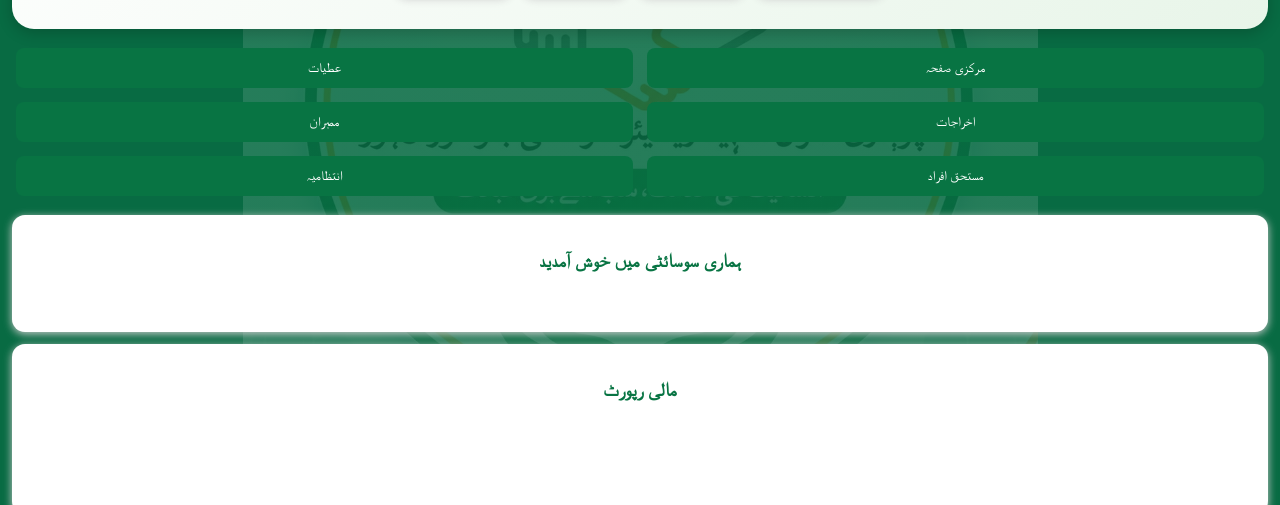
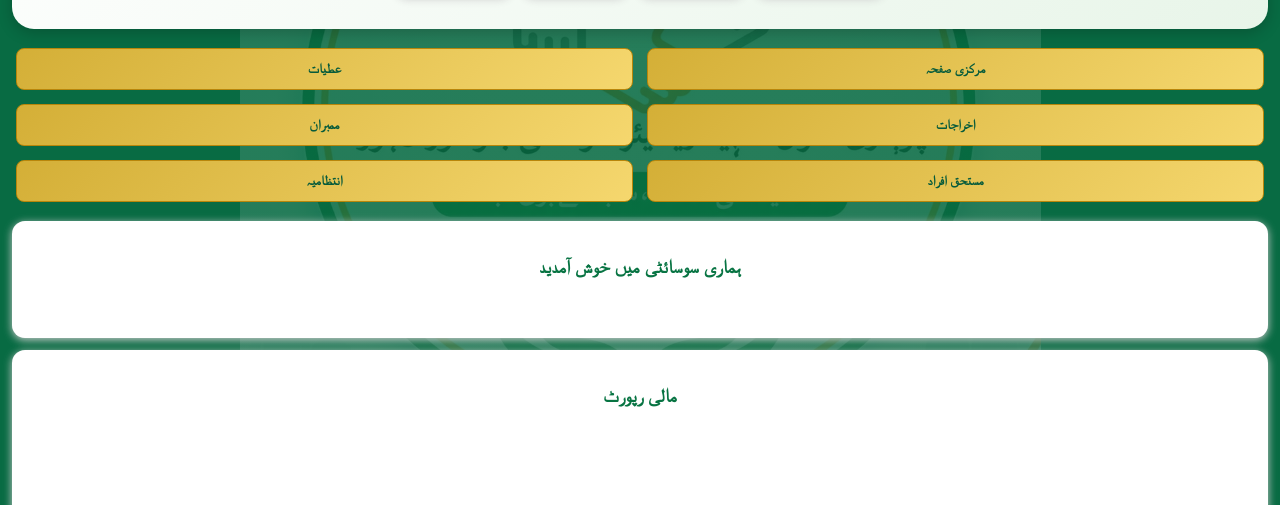
Before and after one commit to chaudhryimranwelfer/chaudhry-imran-welfare-app, a plain HTML site: page index.html in a window 1280 px wide. Shown: the part 295-800 px from the top of the page. Drawn offline with Linux system fonts and the light colour scheme.

Commit message:
Update index.html

```diff
--- a/index.html
+++ b/index.html
@@ -16,7 +16,7 @@ h3{color:#087443}
 .cards{display:grid;grid-template-columns:1fr 1fr;gap:10px}
 .stat{border-right:5px solid #087443}
 .stat h2{color:#087443}
-button{background:#087443;color:white;border:0;padding:12px;border-radius:8px;margin:4px}
+button{background:linear-gradient(135deg,#d4af37,#f5d76e);color:#075b3b;border:1px solid #b8860b;padding:12px;border-radius:8px;margin:4px;font-weight:bold}button{background:linear-gradient(135deg,#d4af37,#f5d76e);color:#075b3b;border:1px solid #b8860b;padding:12px;border-radius:8px;margin:4px;font-weight:bold}
 input{width:100%;padding:12px;margin:7px 0;border:1px solid #bbb;border-radius:7px}
 nav{display:grid;grid-template-columns:1fr 1fr;gap:6px;margin:15px 0}
 .panel{display:none}
```
